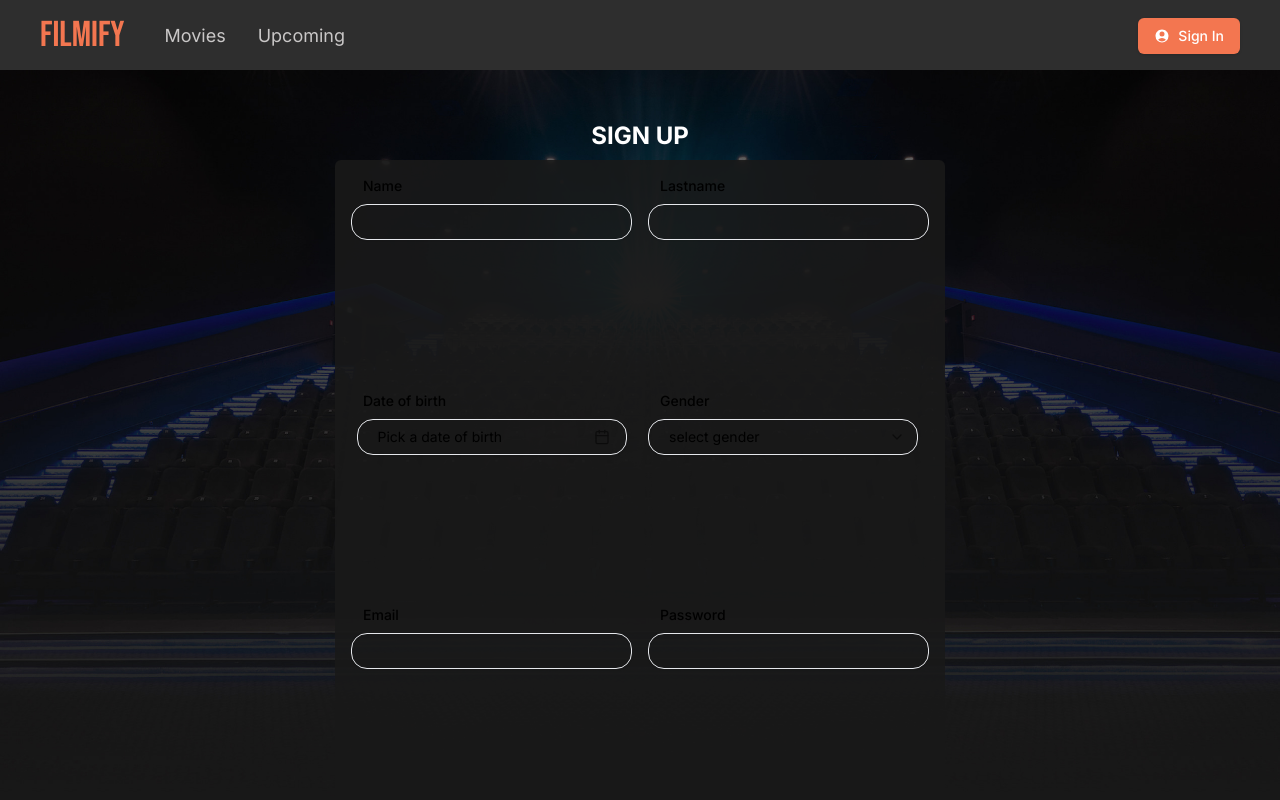
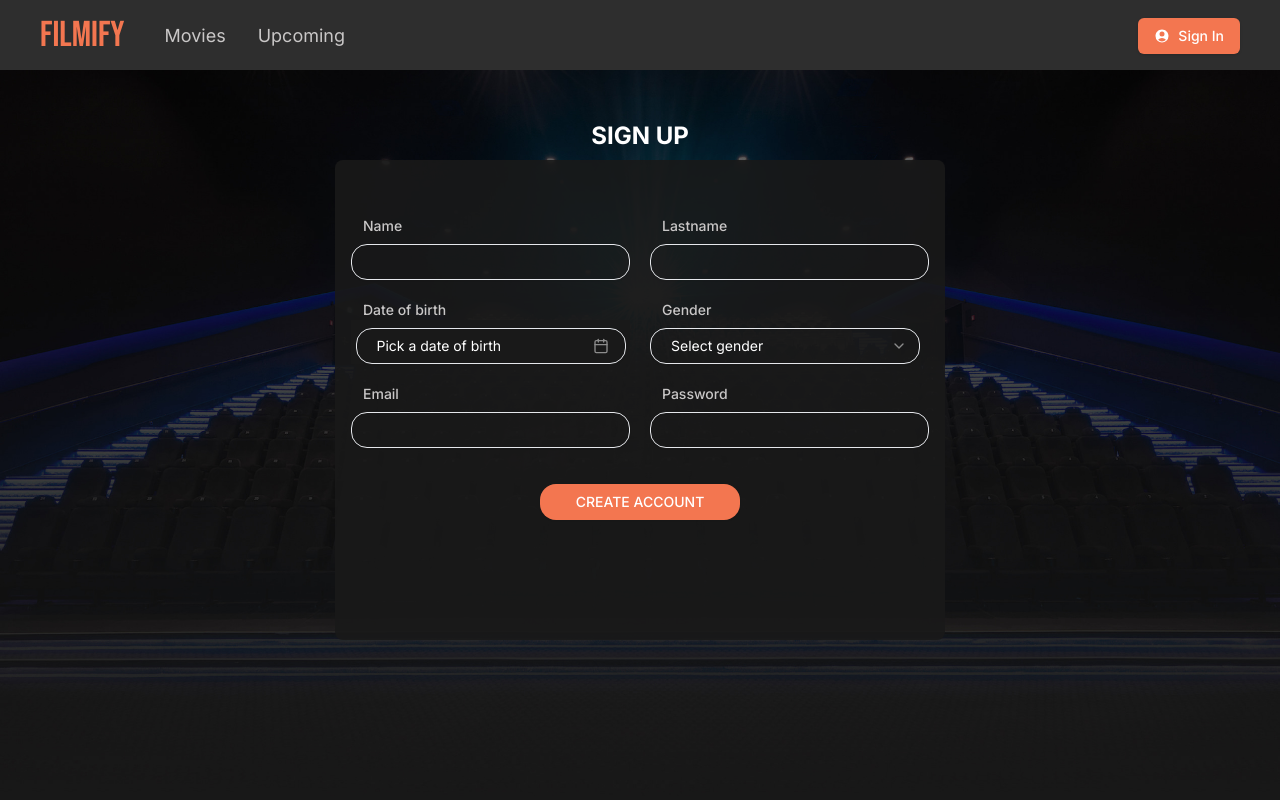
Before and after one commit to SaraMecinovic1/Filmify-project, a React (Vite) app: page /signup in a window 1280 px wide. Shown: the top 800 px of the page. Built offline with nearby package versions, Linux system fonts and the light colour scheme; the HTML template or start-up script is replaced by a standard one.

Commit message:
editingg

```diff
--- a/src/component/InputsCard/CalendarForBirthday.tsx
+++ b/src/component/InputsCard/CalendarForBirthday.tsx
@@ -12,35 +12,34 @@ import {
 } from "@/components/ui/popover";
 
 export function DateOfBirthPicker() {
-  // Ispravljeno ime komponente
   const [selectedDate, setSelectedDate] = useState<Date | null>(null);
 
   const handleDateSelect = (date: Date) => {
-    setSelectedDate(date); // Ažuriraj izabrani datum
-    console.log("Selected Date of Birth:", date); // Možete ga proslediti dalje, npr. u state ili formu
+    setSelectedDate(date);
+    console.log("Selected Date of Birth:", date);
   };
 
   return (
-    <div className="flex flex-col items-center ">
+    <div className="flex flex-col items-center bg-[#191919] text-accent">
       <Popover>
         <PopoverTrigger asChild>
           <Button
             variant={"outline"}
-            className="w-[270px] rounded-2xl  text-left font-normal pl-5"
+            className="w-[270px] rounded-2xl text-left font-normal pl-5 mt-2 text-accent"
           >
             {selectedDate ? (
-              format(selectedDate, "PPP") // Formatiran datum
+              format(selectedDate, "PPP") // Prikazuje izabrani datum u accent boji
             ) : (
-              <span>Pick a date of birth</span> // Ako datum nije izabran
+              <span className="text-accent">Pick a date of birth</span> // Placeholder u accent boji
             )}
-            <CalendarIcon className="ml-auto h-4 w-4 opacity-50" />
+            <CalendarIcon className="ml-auto h-4 w-4 opacity-50 text-accent" />
           </Button>
         </PopoverTrigger>
-        <PopoverContent className="w-auto p-0" align="start">
+        <PopoverContent className="w-auto p-0 bg-[#191919] text-accent" align="start">
           <Calendar
             mode="single"
             selected={selectedDate}
-            onSelect={handleDateSelect} // Povežite onSelect sa funkcijom
+            onSelect={handleDateSelect}
             disabled={(date) =>
               date > new Date() || date < new Date("1900-01-01")
             }
--- a/src/component/InputsCard/SelectDemo.tsx
+++ b/src/component/InputsCard/SelectDemo.tsx
@@ -11,14 +11,18 @@ import {
 export function SelectDemo() {
   return (
     <Select>
-      <SelectTrigger className="w-[270px] rounded-2xl pl-5">
-        <SelectValue placeholder="select gender" />
+      <SelectTrigger className="w-[270px] rounded-2xl pl-5 mt-2 text-accent placeholder:text-accent">
+        <SelectValue placeholder="Select gender" />
       </SelectTrigger>
-      <SelectContent>
+      <SelectContent className="bg-[#191919]">
         <SelectGroup>
-          <SelectLabel>Gender</SelectLabel>
-          <SelectItem value="apple">Female</SelectItem>
-          <SelectItem value="banana">Male</SelectItem>
+          <SelectLabel className="text-accent">Gender</SelectLabel>
+          <SelectItem value="female" className="text-accent">
+            Female
+          </SelectItem>
+          <SelectItem value="male" className="text-accent">
+            Male
+          </SelectItem>
         </SelectGroup>
       </SelectContent>
     </Select>
--- a/src/component/InputsCard/index.tsx
+++ b/src/component/InputsCard/index.tsx
@@ -1,53 +1,62 @@
 import { Input } from "@/components/ui/input";
 import { DateOfBirthPicker } from "./CalendarForBirthday";
 import { SelectDemo } from "./SelectDemo";
+import { Button } from "@/components/ui/button";
 
 type Props = {};
 
 function Inputs({}: Props) {
   return (
-    <div className="w-full h-full bg-[#191919] bg-opacity-90 rounded-md grid grid-cols-1 sm:grid-cols-2 gap-4 p-4">
-      <div className="flex flex-col space-y-2">
-        <p htmlFor="name" className="text-left pl-3 text-sm font-medium">
+    <div className="grid grid-cols-1 sm:grid-cols-2 gap-5 p-4">
+      <div>
+        <p className="text-left pl-3 text-sm font-medium text-textColor">
           Name
         </p>
-        <Input className="w-full rounded-2xl pl-5" type="text" id="name" />
+        <Input className="w-full rounded-2xl pl-5 mt-2" type="text" id="name" />
       </div>
 
-      <div className="flex flex-col space-y-2">
-        <p htmlFor="lastname" className="text-left pl-3 text-sm font-medium">
+      <div>
+        <p className="text-left pl-3 text-sm font-medium  text-textColor">
           Lastname
         </p>
-        <Input className="w-full rounded-2xl pl-5" type="text" id="lastname" />
+        <Input
+          className="w-full rounded-2xl pl-5 mt-2 "
+          type="text"
+          id="lastname"
+        />
       </div>
 
-      <div className="flex flex-col space-y-2">
-        <p htmlFor="date" className="text-left pl-3 text-sm font-medium">
+      <div>
+        <p className="text-left pl-3 text-sm font-medium  text-textColor">
           Date of birth
         </p>
         <DateOfBirthPicker />
       </div>
 
-      <div className="flex flex-col space-y-2">
-        <p htmlFor="gender" className="text-left pl-3 text-sm font-medium">
+      <div>
+        <p className="text-left pl-3 text-sm font-medium  text-textColor">
           Gender
         </p>
         <SelectDemo />
       </div>
 
-      <div className="flex flex-col space-y-2">
-        <p htmlFor="email" className="text-left pl-3 text-sm font-medium">
+      <div>
+        <p className="text-left pl-3 text-sm font-medium  text-textColor">
           Email
         </p>
-        <Input className="w-full rounded-2xl pl-5" type="email" id="email" />
+        <Input
+          className="w-full rounded-2xl pl-5 mt-2"
+          type="email"
+          id="email"
+        />
       </div>
 
-      <div className="flex flex-col space-y-2">
-        <p htmlFor="password" className="text-left pl-3 text-sm font-medium">
+      <div>
+        <p className="text-left pl-3 text-sm font-medium  text-textColor">
           Password
         </p>
         <Input
-          className="w-full rounded-2xl pl-5"
+          className="w-full rounded-2xl pl-5 mt-2"
           type="password"
           id="password"
         />
--- a/src/components/ui/calendar.tsx
+++ b/src/components/ui/calendar.tsx
@@ -1,11 +1,11 @@
-import * as React from "react"
-import { ChevronLeft, ChevronRight } from "lucide-react"
-import { DayPicker } from "react-day-picker"
+import * as React from "react";
+import { ChevronLeft, ChevronRight } from "lucide-react";
+import { DayPicker } from "react-day-picker";
 
-import { cn } from "@/lib/utils"
-import { buttonVariants } from "@/components/ui/button"
+import { cn } from "@/lib/utils";
+import { buttonVariants } from "@/components/ui/button";
 
-export type CalendarProps = React.ComponentProps<typeof DayPicker>
+export type CalendarProps = React.ComponentProps<typeof DayPicker>;
 
 function Calendar({
   className,
@@ -25,7 +25,7 @@ function Calendar({
         nav: "space-x-1 flex items-center",
         nav_button: cn(
           buttonVariants({ variant: "outline" }),
-          "h-7 w-7 bg-transparent p-0 opacity-50 hover:opacity-100"
+          "h-7 w-7 bg-transparent p-0 opacity-50 hover:opacity-900"
         ),
         nav_button_previous: "absolute left-1",
         nav_button_next: "absolute right-1",
@@ -42,7 +42,7 @@ function Calendar({
         ),
         day: cn(
           buttonVariants({ variant: "ghost" }),
-          "h-8 w-8 p-0 font-normal aria-selected:opacity-100"
+          "h-8 w-8 p-0 font-normal text-accent hover:bg-secondary  focus:bg-secondary focus:text-white aria-selected:bg-secondary aria-selected:text-white"
         ),
         day_range_start: "day-range-start",
         day_range_end: "day-range-end",
@@ -67,8 +67,8 @@ function Calendar({
       }}
       {...props}
     />
-  )
+  );
 }
-Calendar.displayName = "Calendar"
+Calendar.displayName = "Calendar";
 
-export { Calendar }
+export { Calendar };
--- a/src/components/ui/input.tsx
+++ b/src/components/ui/input.tsx
@@ -8,7 +8,7 @@ const Input = React.forwardRef<HTMLInputElement, React.ComponentProps<"input">>(
       <input
         type={type}
         className={cn(
-          "flex h-9 w-full rounded-md border border-input bg-transparent px-3 py-1 text-base shadow-sm transition-colors file:border-0 file:bg-transparent file:text-sm file:font-medium file:text-foreground placeholder:text-muted-foreground focus-visible:outline-none focus-visible:ring-1 focus-visible:ring-ring disabled:cursor-not-allowed disabled:opacity-50 md:text-sm",
+          "flex h-9 w-full text-[#2e2e2e] rounded-md border border-input bg-transparent px-3 py-1 text-base shadow-sm transition-colors file:border-0 file:bg-transparent file:text-sm file:font-medium file:text-foreground placeholder:text-muted-foreground focus-visible:outline-none focus-visible:ring-1 focus-visible:ring-ring disabled:cursor-not-allowed disabled:opacity-50 md:text-sm",
           className
         )}
         ref={ref}
--- a/src/pages/SignUpPage/index.tsx
+++ b/src/pages/SignUpPage/index.tsx
@@ -1,6 +1,7 @@
 import React from "react";
 import CinemaPic from "../../assets/cinema.jpg";
 import Inputs from "@/component/InputsCard";
+import { Button } from "@/components/ui/button";
 
 type Props = {};
 
@@ -14,7 +15,12 @@ function SignUp({}: Props) {
         <h1 className="text-accent text-2xl font-bold font-inter mb-2 ">
           SIGN UP
         </h1>
-        <Inputs />
+        <div className="w-full h-[60vh] pt-10 bg-[#191919] bg-opacity-90 rounded-lg ">
+          <Inputs />
+          <Button variant="secondary" className="mt-5 rounded-2xl w-[200px] text-accent">
+            CREATE ACCOUNT
+          </Button>
+        </div>
       </div>
     </div>
   );
```
Also changed, not shown: src/components/ui/select.tsx (+27 -23 lines).
